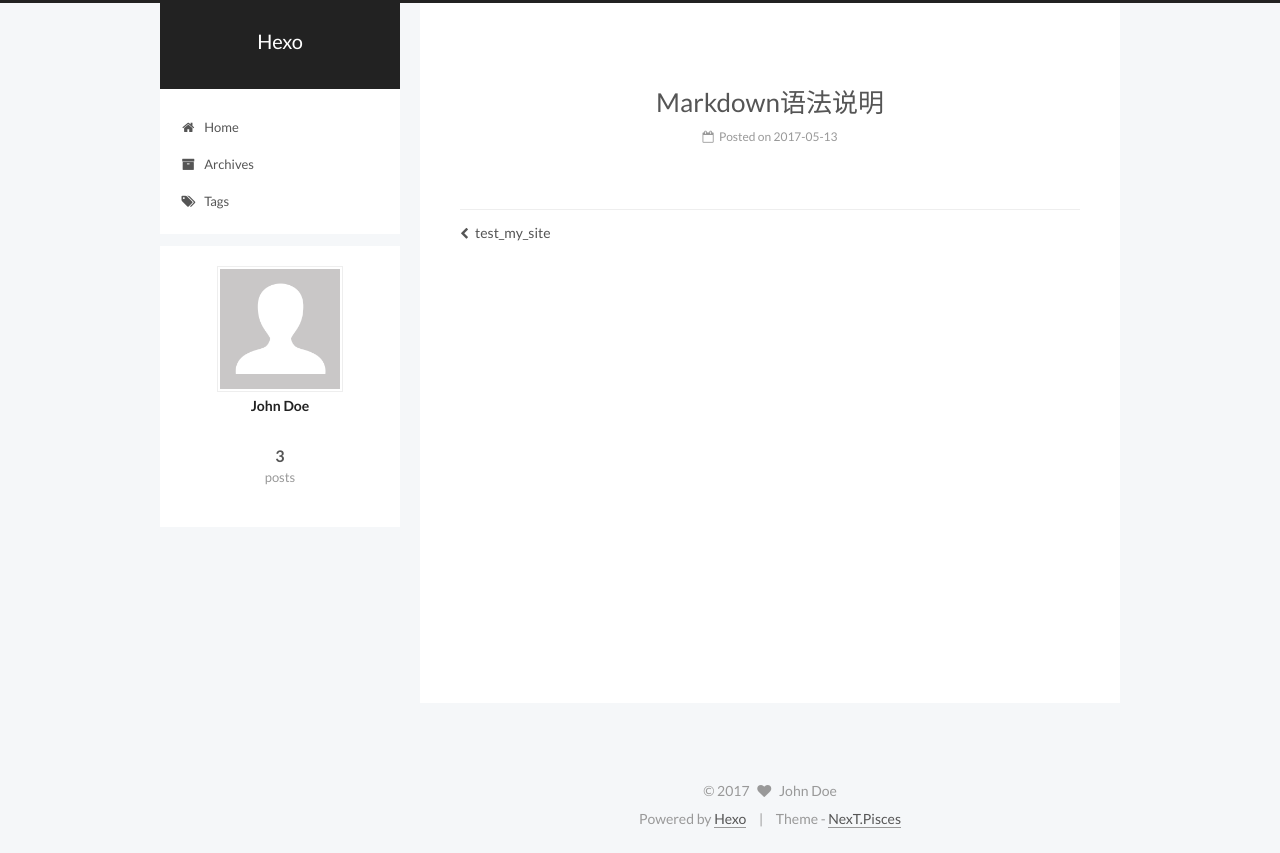
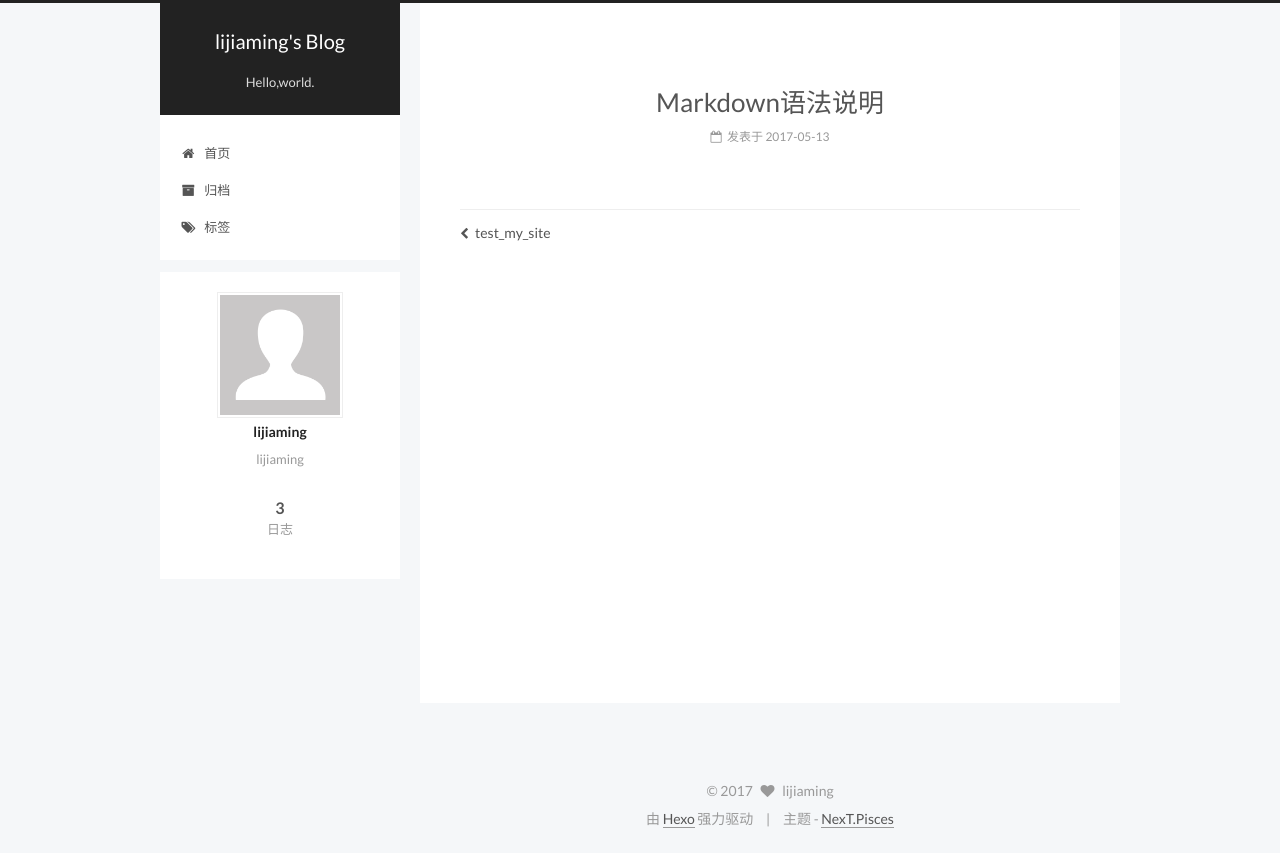
Before and after one commit to lijiaming123/lijiaming123.github.io, a plain HTML site: page 2017/05/13/Markdown语法说明/index.html in a window 1280 px wide. Drawn offline with Linux system fonts and the light colour scheme.

Commit message:
Site updated: 2017-05-14 10:53:12

```diff
--- a/2017/05/13/Markdown语法说明/index.html
+++ b/2017/05/13/Markdown语法说明/index.html
@@ -5,7 +5,7 @@
 
 
 
-<html class="theme-next pisces use-motion" lang="">
+<html class="theme-next pisces use-motion" lang="zh-Hans">
 <head>
   <meta charset="UTF-8"/>
 <meta http-equiv="X-UA-Compatible" content="IE=edge" />
@@ -90,13 +90,16 @@
 
 
 
+<meta name="description" content="lijiaming">
 <meta property="og:type" content="article">
 <meta property="og:title" content="Markdown语法说明">
 <meta property="og:url" content="http://yoursite.com/2017/05/13/Markdown语法说明/index.html">
-<meta property="og:site_name" content="Hexo">
+<meta property="og:site_name" content="lijiaming&#39;s Blog">
+<meta property="og:description" content="lijiaming">
 <meta property="og:updated_time" content="2017-05-13T15:39:50.443Z">
 <meta name="twitter:card" content="summary">
 <meta name="twitter:title" content="Markdown语法说明">
+<meta name="twitter:description" content="lijiaming">
 
 
 
@@ -110,7 +113,7 @@
     motion: true,
     duoshuo: {
       userId: '0',
-      author: 'Author'
+      author: '博主'
     },
     algolia: {
       applicationID: '',
@@ -130,10 +133,10 @@
 
 
 
-  <title>Markdown语法说明 | Hexo</title>
+  <title>Markdown语法说明 | lijiaming's Blog</title>
 </head>
 
-<body itemscope itemtype="http://schema.org/WebPage" lang="">
+<body itemscope itemtype="http://schema.org/WebPage" lang="zh-Hans">
 
 
 
@@ -166,12 +169,12 @@
     <div class="custom-logo-site-title">
       <a href="/"  class="brand" rel="start">
         <span class="logo-line-before"><i></i></span>
-        <span class="site-title">Hexo</span>
+        <span class="site-title">lijiaming's Blog</span>
         <span class="logo-line-after"><i></i></span>
       </a>
     </div>
 
-        <p class="site-subtitle"></p>
+        <p class="site-subtitle">Hello,world.</p>
 
   </div>
 
@@ -196,7 +199,7 @@
 
               <i class="menu-item-icon fa fa-fw fa-home"></i> <br />
 
-            Home
+            首页
           </a>
         </li>
 
@@ -206,7 +209,7 @@
 
               <i class="menu-item-icon fa fa-fw fa-archive"></i> <br />
 
-            Archives
+            归档
           </a>
         </li>
 
@@ -216,7 +219,7 @@
 
               <i class="menu-item-icon fa fa-fw fa-tags"></i> <br />
 
-            Tags
+            标签
           </a>
         </li>
 
@@ -252,13 +255,13 @@
     <link itemprop="mainEntityOfPage" href="http://yoursite.com/2017/05/13/Markdown语法说明/">
 
     <span hidden itemprop="author" itemscope itemtype="http://schema.org/Person">
-      <meta itemprop="name" content="John Doe">
+      <meta itemprop="name" content="lijiaming">
       <meta itemprop="description" content="">
       <meta itemprop="image" content="/images/avatar.gif">
     </span>
 
     <span hidden itemprop="publisher" itemscope itemtype="http://schema.org/Organization">
-      <meta itemprop="name" content="Hexo">
+      <meta itemprop="name" content="lijiaming's Blog">
     </span>
 
 
@@ -276,9 +279,9 @@
                 <i class="fa fa-calendar-o"></i>
               </span>
 
-                <span class="post-meta-item-text">Posted on</span>
+                <span class="post-meta-item-text">发表于</span>
 
-              <time title="Post created" itemprop="dateCreated datePublished" datetime="2017-05-13T23:39:50+08:00">
+              <time title="创建于" itemprop="dateCreated datePublished" datetime="2017-05-13T23:39:50+08:00">
                 2017-05-13
               </time>
 
@@ -409,10 +412,10 @@
         <div class="site-author motion-element" itemprop="author" itemscope itemtype="http://schema.org/Person">
           <img class="site-author-image" itemprop="image"
                src="/images/avatar.gif"
-               alt="John Doe" />
-          <p class="site-author-name" itemprop="name">John Doe</p>
+               alt="lijiaming" />
+          <p class="site-author-name" itemprop="name">lijiaming</p>
 
-              <p class="site-description motion-element" itemprop="description"></p>
+              <p class="site-description motion-element" itemprop="description">lijiaming</p>
 
         </div>
         <nav class="site-state motion-element">
@@ -421,7 +424,7 @@
             <div class="site-state-item site-state-posts">
               <a href="/archives">
                 <span class="site-state-item-count">3</span>
-                <span class="site-state-item-name">posts</span>
+                <span class="site-state-item-name">日志</span>
               </a>
             </div>
 
@@ -470,16 +473,16 @@
   <span class="with-love">
     <i class="fa fa-heart"></i>
   </span>
-  <span class="author" itemprop="copyrightHolder">John Doe</span>
+  <span class="author" itemprop="copyrightHolder">lijiaming</span>
 </div>
 
 
 <div class="powered-by">
-  Powered by <a class="theme-link" href="https://hexo.io">Hexo</a>
+  由 <a class="theme-link" href="https://hexo.io">Hexo</a> 强力驱动
 </div>
 
 <div class="theme-info">
-  Theme -
+  主题 -
   <a class="theme-link" href="https://github.com/iissnan/hexo-theme-next">
     NexT.Pisces
   </a>
--- a/css/main.css
+++ b/css/main.css
@@ -1696,7 +1696,7 @@ pre .javascript .function {
   width: 4px;
   height: 4px;
   border-radius: 50%;
-  background: #39ff21;
+  background: #b359ff;
 }
 .links-of-blogroll {
   font-size: 13px;
```
Also changed, not shown: 2017/05/13/hello-world/index.html (+23 -23 lines), 2017/05/13/test-my-site/index.html (+24 -21 lines), archives/2017/05/index.html (+23 -20 lines), archives/2017/index.html (+23 -20 lines), archives/index.html (+23 -20 lines), index.html (+34 -31 lines).
